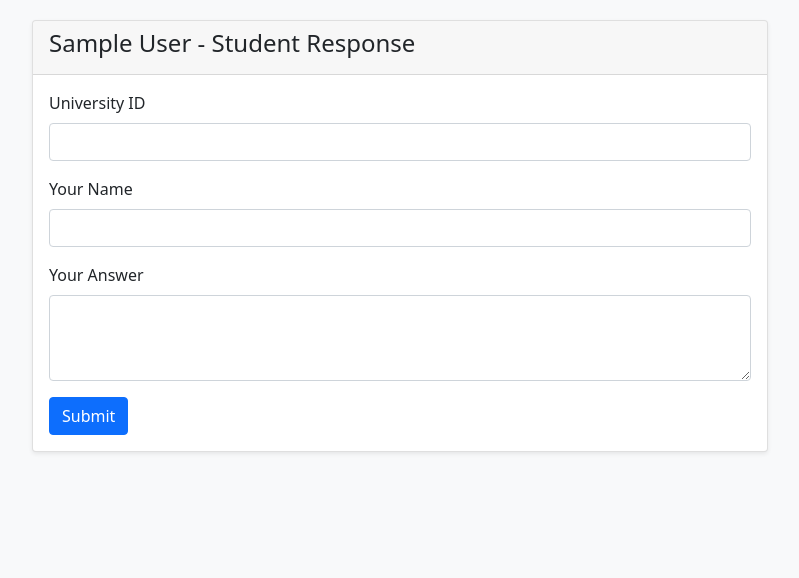
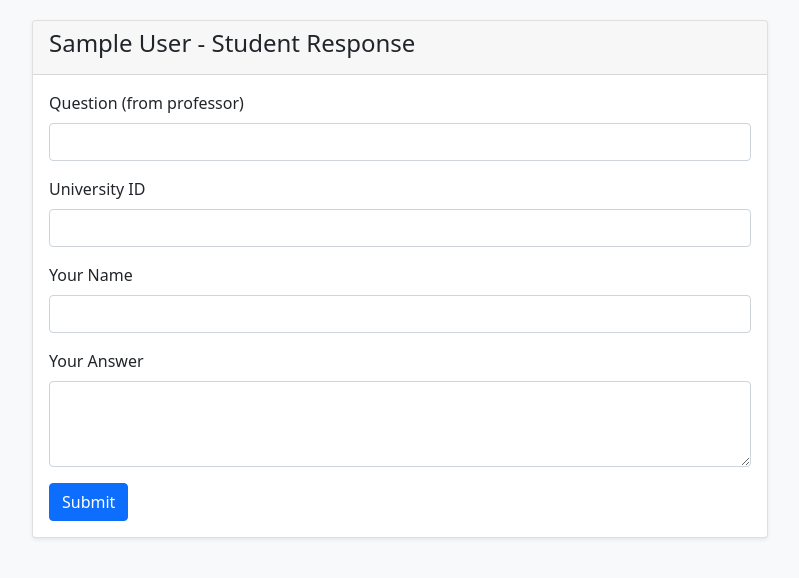
Before and after one commit to alekwu/HKU-MSMK-In-Class-Responses, a Flask app: page /student in a window 1280 px wide. Shown: the top 578 px of the page, without its empty margins (240-1039 px from the left). Run offline with Flask 3, Linux system fonts and the light colour scheme; the visitor is signed in with stand-in values (Sample User, id 1); some libraries are stand-ins or nearby versions.

Commit message:
Add files via upload

```diff
--- a/templates/admin.html
+++ b/templates/admin.html
@@ -115,7 +115,7 @@
                                 <th>UID</th>
                                 <th>Name</th>
                                 <th>Answer</th>
-                                <th>Time</th>
+                                <th>Time (Beijing)</th>
                                 <th>Action</th>
                             </tr>
                         </thead>
@@ -127,7 +127,7 @@
                                 <td><code>{{ response[3] }}</code></td>
                                 <td>{{ response[4] }}</td>
                                 <td class="text-break">{{ response[5] }}</td>
-                                <td><small>{{ response[6] }}</small></td>
+                                <td><small>{{ response[6]|convert_timezone }}</small></td>
                                 <td>
                                     <a href="{{ url_for('delete_response', response_id=response[0]) }}"
                                        class="btn btn-outline-danger btn-sm"
--- a/templates/student.html
+++ b/templates/student.html
@@ -15,6 +15,10 @@
                 {% endif %}
 
                 <form method="POST">
+                    <div class="mb-3">
+                        <label for="question_text" class="form-label">Question (from professor)</label>
+                        <input type="text" class="form-control" id="question_text" name="question_text" required>
+                    </div>
                     <div class="mb-3">
                         <label for="uid" class="form-label">University ID</label>
                         <input type="text" class="form-control" id="uid" name="uid" required>
```
